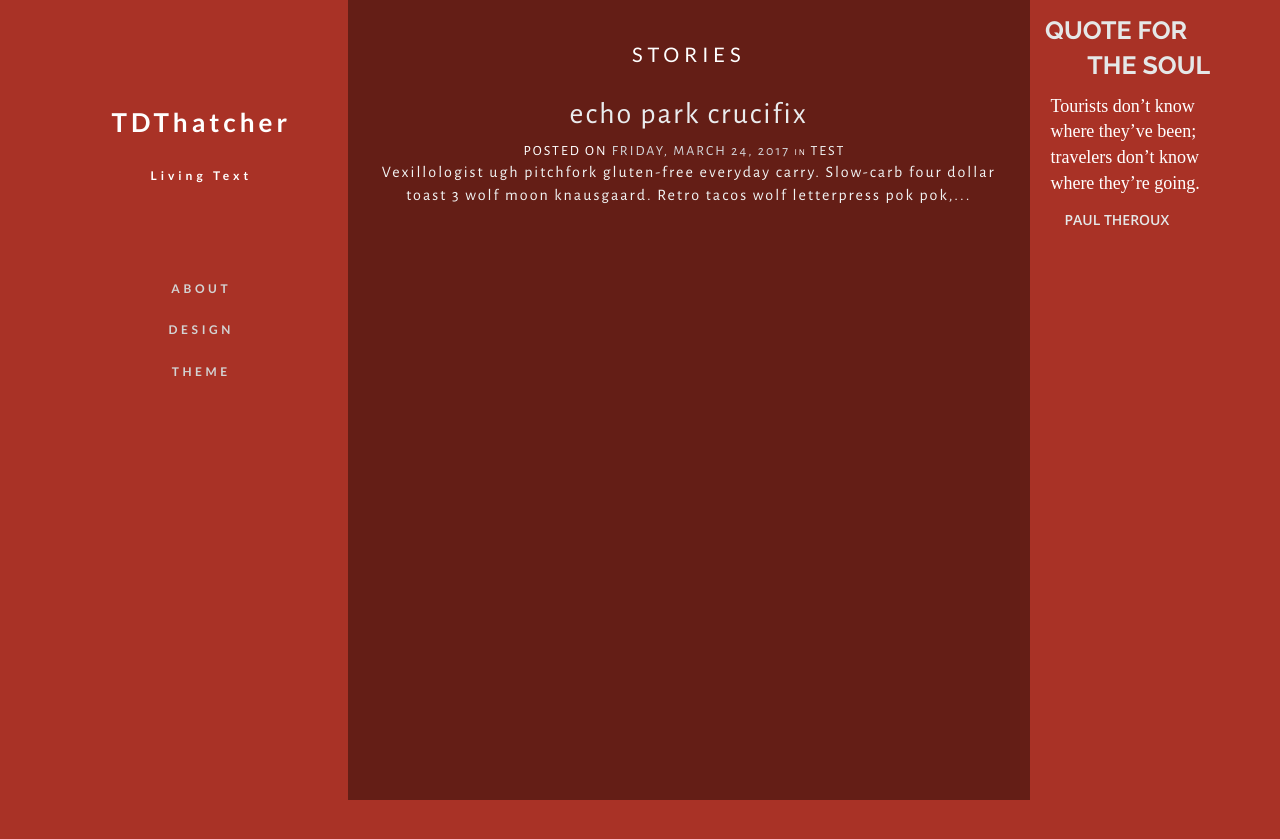
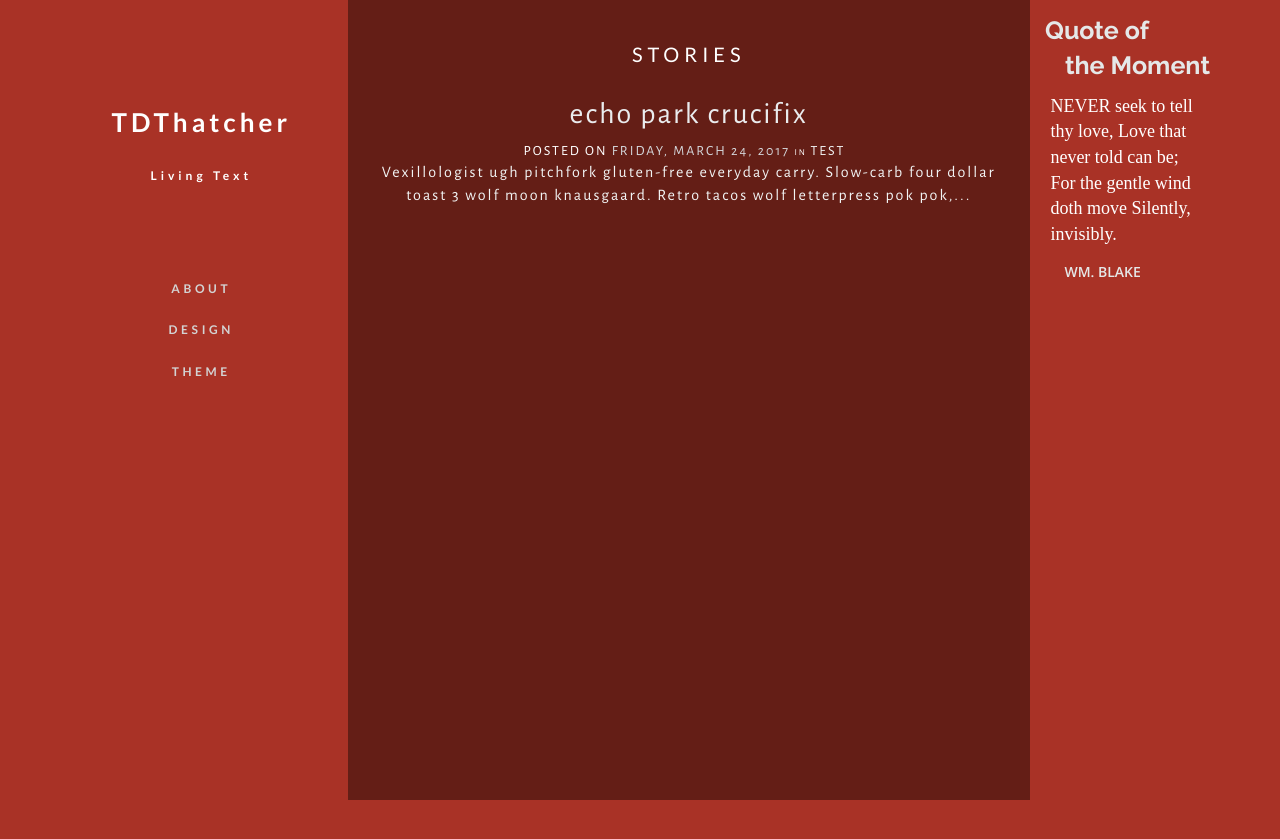
Before and after one commit to tdthatcher/wordpest, a Jekyll site: the page built from index.html, in a window 1280 px wide. Shown: the top 839 px of the page. Built offline with Jekyll 4.4.1, drawn with Linux system fonts in a browser that asks for light colours; nearby versions of some CDN libraries.

Commit message:
quote test

```diff
--- a/_includes/quote.html
+++ b/_includes/quote.html
@@ -1,10 +1,10 @@
 <div class="quote-box">
   <div class="quote-of">
-    QUOTE FOR
+    Quote of
   </div>
 
   <div class="the-day">
-    THE SOUL
+    the Moment
   </div>
 <br><br><br><br>
   <div class="quote">
@@ -14,54 +14,17 @@
 
 <script type="text/javascript">
   $(document).ready(function(){
-    var quotes = ["4)  Two roads diverged in a wood and I – I took the one less traveled by. <div class='quote-author'> Robert Frost</div>",
-"5)  Not all those who wander are lost. <div class='quote-author'> J.R.R. Tolkien</div>",
-"6)  Travel is fatal to prejudice, bigotry, and narrow-mindedness. <div class='quote-author'> Mark Twain</div>",
-"7)  For my part, I travel not to go anywhere, but to go. I travel for travel’s sake. The great affair is to move. <div class='quote-author'>Robert Louis Stevenson</div>",
-"8)  If you think adventure is dangerous, try routine; it’s lethal. <div class='quote-author'> Paulo Coelho</div>",
-"9)  If you don’t know where you’re going, any road will get you there. <div class='quote-author'> Lewis Carroll</div>",
-"10) The journey of a thousand miles begins with a single step. <div class='quote-author'> Lao Tzu</div>",
-"11) Travel is the only thing you buy that makes you richer. <div class='quote-author'> Unknown</div>",
-"12) I haven’t been everywhere, but it’s on my list. <div class='quote-author'> Susan Sontag</div>",
-"13) You’ll miss the best things if you keep your eyes shut. <div class='quote-author'> Dr. Seuss</div>",
-"14) Do not follow where the path may lead.  Go instead where there is no path and leave a trail. <div class='quote-author'> Ralph Waldo Emerson</div>",
-"15) One’s destination is never a place, but a new way of seeing things. <div class='quote-author'> Henry Miller</div>",
-"16) The real voyage of discovery consists not in seeking new landscapes but in having new eyes. <div class='quote-author'> Marcel Proust</div>",
-"17) We travel not to escape life, but for life not to escape us. <div class='quote-author'> Unknown</div>",
-"18) I love the feeling of being anonymous in a city I’ve never been before. <div class='quote-author'> Unknown</div>",
-"19) Please be a traveler, not a tourist. Try new things, meet new people, and look beyond what’s right in front of you. Those are the keys to understanding this amazing world we live in. <div class='quote-author'> Andrew Zimmern</div>",
-"20) Life is either a daring adventure or nothing. <div class='quote-author'> Helen Keller</div>",
-"21) The man who goes alone can start today; but he who travels with another must wait till that other is ready. <div class='quote-author'> Henry David Thoreau</div>",
-"22) There was nowhere to go but everywhere, so just keep on rolling under the stars. <div class='quote-author'> Jack Kerouac</div>",
-"23) The journey not the arrival matters. <div class='quote-author'> T.S. Eliot</div>",
-"24) A journey is best measured in friends, rather than miles. <div class='quote-author'> Tim Cahill</div>",
-"25) I have found out that there ain’t no surer way to find out whether you like the people or hate them than to travel with them. <div class='quote-author'> Mark Twain</div>",
-"26) Like all great travelers, I have seen more than I remember, and remember more than I have seen. <div class='quote-author'>Benjamin Disraeli</div>",
-"27) I soon realized that no journey carries one far unless, as it extends into the world around us, it goes an equal distance into the world within. <div class='quote-author'> Lillian Smith</div>",
-"28) Only he that has traveled the road knows where the holes are deep. <div class='quote-author'> Chinese Proverb</div>",
-"29) Perhaps travel cannot prevent bigotry, but, by demonstrating that all peoples cry, laugh, eat, worry, and die, it can introduce the idea that if we try and understand each other, we may even become friends. <div class='quote-author'> Maya Angelou</div>",
-"30) Tourists don’t know where they’ve been; travelers don’t know where they’re going. <div class='quote-author'> Paul Theroux</div>",
-"31) Travel, in the younger sort, is a part of education; in the elder, a part of experience. <div class='quote-author'> Francis Bacon</div>",
-"32) We wander for distraction, but we travel for fulfillment. <div class='quote-author'> Hilaire Belloc</div>",
-"33) The traveler was active; he went strenuously in search of people, of adventure, of experience. The tourist is passive; he expects interesting things to happen to him. He goes ‘sight seeing.’ <div class='quote-author'> Daniel J. Boorstin</div>",
-"34) Half the fun of the travel is the esthetic of lostness. <div class='quote-author'> Ray Bradbury</div>",
-"35) If Obama wins, I’m leaving the country. If Romney wins, I’m leaving the country. This has nothing to do with politics; I just want to travel. <div class='quote-author'> Unknown</div>",
-"36) I was not born for one corner. The whole world is my native land. <div class='quote-author'> Seneca</div>",
-"37) Travel makes a wise man better but a fool worse. <div class='quote-author'> Thomas Fuller</div>",
-"38) I always wonder why birds stay in the same place when they can fly anywhere on the earth. Then I ask myself the same question. <div class='quote-author'> Harun Yahya</div>",
-"39) When you travel, remember that a foreign country is not designed to make you comfortable. It is designed to make its own people comfortable. <div class='quote-author'> Clifton Fadiman</div>",
-"40) Take only memories, leave only footprints. <div class='quote-author'> Chief Seattle</div>",
-"41) The whole object of travel is not to set foot on foreign land; it is at last to set foot on one’s own country as a foreign land. <div class='quote-author'> G.K. Chesterton</div>",
-"42) He who does not travel does not know the value of men. <div class='quote-author'> Moorish Proverb</div>",
-"43) The woman who follows the crowd will usually go no further than the crowd. The woman who walks alone is likely to find herself in places no one has ever been before. <div class='quote-author'> Albert Einstein</div>",
-"44) If you reject the food, ignore the customs, fear the religion, and avoid the people, you might better stay home. <div class='quote-author'> James Michener</div>",
-"45) To travel is to evolve. <div class='quote-author'> Pierre Bernardo</div>",
-"46) The traveler sees what he sees; the tourist sees what he has come to see. <div class='quote-author'> G.K. Chesterton</div>",
-"47) We travel, initially, to lose ourselves; and we travel, next to find ourselves. We travel to open our hearts and eyes and learn more about the world than our newspapers will accommodate. We travel to bring what little we can, in our ignorance and knowledge, to those parts of the globe whose riches are differently dispersed. And we travel, in essence, to become young fools again- to slow time down and get taken in, and fall in love once more. <div class='quote-author'> Pico Iyer</div>",
-"48) Traveling – it leaves you speechless, then turns you into a storyteller. <div class='quote-author'> Ibn Battuta</div>",
-"49) If you can’t live longer, live deeper. <div class='quote-author'> Italian Proverb</div>",
-"50) The more you read, the more things you will know. The more you learn, the more places you’ll go. <div class='quote-author'> Dr. Seuss</div>"];
+    var quotes = ["1)  Two roads diverged in a wood and I – I took the one less traveled by. <div class='quote-author'> Robert Frost</div>",
+"2) I do not love you as if you were salt-rose or topaz, or the arrow of carnations the fire shoots off. I love you as certain things are to be loved, in secret, between the shadow and the soul. <div class='quote-author'> Pablo Naruda</div>",
+"3) Weave a circle round him thrice, And close your eyes with holy dread, For he on honey-dew hath fed, And drunk the milk of Paradise. <div class='quote-author'> Coleridge</div>",
+"4) Late, late yestreen I saw the new Moon, With the old Moon in her arms; And I fear, I fear, My Master dear! We shall have a deadly storm. <div class='quote-author'> Coleridge</div>",
+"5) I looked to heaven, and tried to pray; But or ever a prayer had gusht, A wicked whisper came, and made My heart as dry as dust. <div class='quote-author'> Coleridge</div>",
+"6) NEVER seek to tell thy love, Love that never told can be; For the gentle wind doth move Silently, invisibly. <div class='quote-author'> Wm. Blake</div>",
+"7) IN GIRUM IMUS NOCTE ET CONSUMIMUR IGNI. <div class='quote-author'> Traditional </div>",
+"8) Specialization is for insects. <div class='quote-author'> Heinlein </div>",
+"9) We live together, we act on, and react to, one another; but always and in all circumstances we are by ourselves. The martyrs go hand in hand into the arena; they are crucified alone... By its very nature every embodied spirit is doomed to suffer and enjoy in solitude. <div class='quote-author'> Huxley</div>",
+"10) The more you read, the more things you will know. The more you learn, the more places you’ll go. <div class='quote-author'> Dr. Seuss</div>"];
 
-$('.quote').html(quotes[Math.floor((Math.random() * 50) + 0)].slice(3));
+$('.quote').html(quotes[Math.floor((Math.random() * 10) + 0)].slice(3));
   })
 </script>
```
Also changed, not shown: 10 other files.
